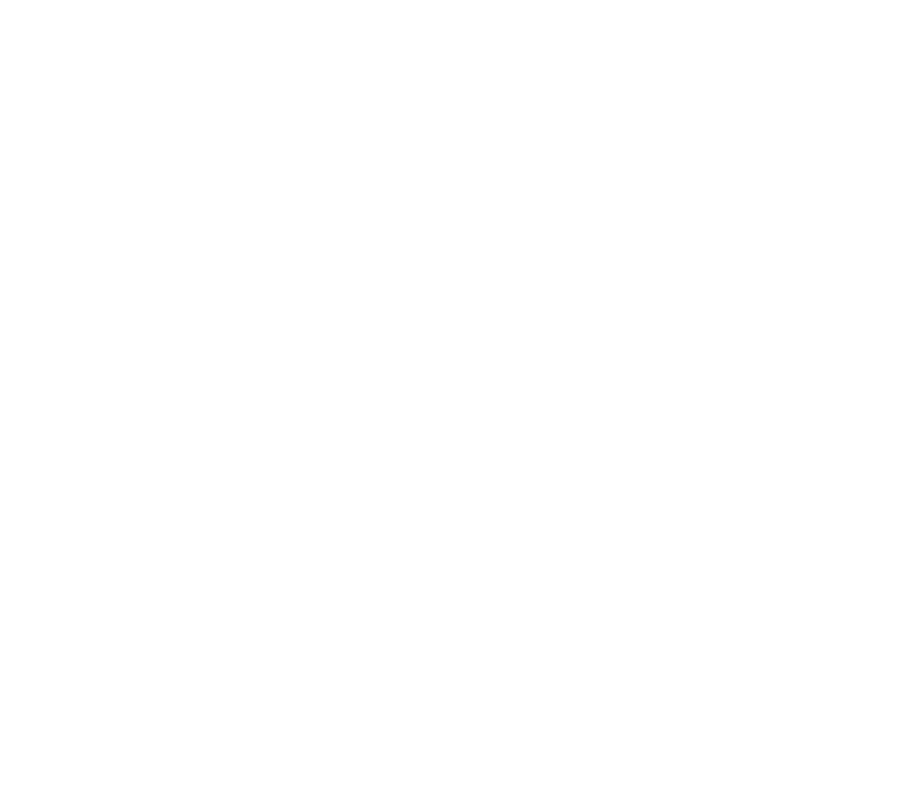
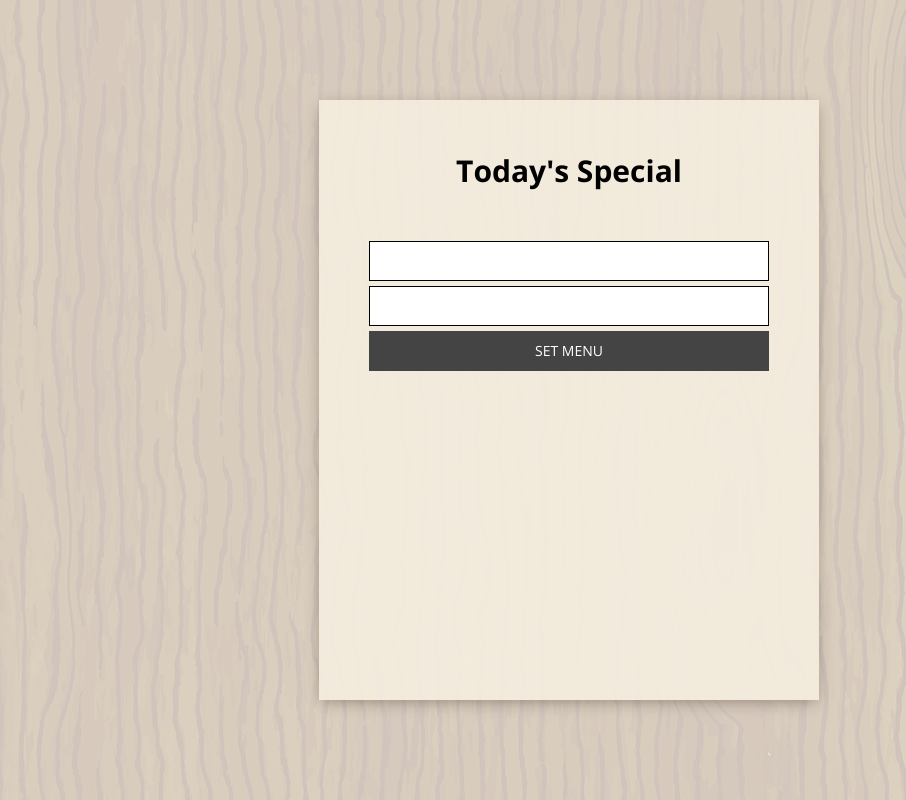
Before and after one commit to Chloe-O/todays-special, a plain HTML site: page index.html in a window 1280 px wide. Shown: the whole page, without its empty margins (71-977 px from the left). Drawn offline with nearby package versions, Linux system fonts and the light colour scheme.

Commit message:
begin styling

```diff
--- a/index.html
+++ b/index.html
@@ -7,7 +7,16 @@
     <link rel="stylesheet" href="/style.css" type="text/css">
 </head>
 <body>
+    <div id="menu-container">
+<h2>Today's Special</h2>
+<p id="todaysSpecialIs"></p>
 
+<div id="inputs">
+    <input type="text" id="menuItem" name="menuItem">
+<input type="number" id="menuPrice" name="menuPrice">
+<a href="#" id="setTheMenu">set menu</a>
+</div>
+    </div>
     <script src="/script.js"></script>
 </body>
 </html>
--- a/script.js
+++ b/script.js
@@ -1,32 +1,33 @@
+const menuItem = document.getElementById('menuItem').value;
+const menuPrice = document.getElementById('menuPrice').value;
+let setTheMenu = document.getElementById('setTheMenu');
+
 const menu = {
     _meal: '',
     _price: 0,
 
-    set meal(mealToCheck) {
-        if (typeof mealToCheck === 'string') {
-            return this._meal = mealToCheck;
+    set meal(menuItem) {
+        if (typeof menuItem === 'string') {
+            return this._meal = menuItem;
         }
     },
-    set price(priceToCheck) {
-        if (typeof priceToCheck === 'number') {
-            return this._price = priceToCheck;
+    set price(menuPrice) {
+        if (typeof menuPrice === 'number') {
+            return this._price = menuPrice;
         }
     },
 
     get todaysSpecial() {
         if (this._meal && this._price) {
             return `Today's special is ${this._meal} for £${this._price.toFixed(2)}`
+
         } else {
             return `Error! Please make sure the meal and price for today's special has been set.`
         }
     }
 };
 
-
-menu.meal = 'Lasagne';
-menu.price = 7.50;
-
-console.log(menu._price);
-console.log(menu._meal);
-
-console.log(menu.todaysSpecial);
+setTheMenu.addEventListener('click', () => {
+console.log(menuItem);
+console.log(menuPrice);
+});
--- a/style.css
+++ b/style.css
@@ -0,0 +1,80 @@
+@import url('https://fonts.googleapis.com/css2?family=Open+Sans:wght@400;700&display=swap');
+
+* {
+    box-sizing: border-box;
+    margin: 0;
+    padding: 0;
+}
+
+html {
+    height: 100%;
+}
+
+body {
+    position: relative;
+    height: 100%;
+    width: 100%;
+    font-family: 'Open Sans', sans-serif;
+}
+
+body::before {
+    position: absolute;
+    content: "";
+    background: url(/assets/wood-texture.jpg);
+    height: 100%;
+    width: 100%;
+    top: 0;
+    left: 0;
+    opacity: 0.3;
+    filter: brightness(70%);
+    z-index: -1;
+}
+
+
+#menu-container {
+    position: absolute;
+    top: 0;
+    bottom: 0;
+    left: 0;
+    right: 0;
+    margin: auto;
+    height: 600px;
+    width: 500px;
+    background: rgba(245, 239, 224, 0.9);
+    box-shadow: 0px 4px 15px -3px rgb(41, 27, 8, 0.4);
+    padding: 50px;
+
+    & h2 {
+        text-align: center;
+        font-size: 30px;
+        margin: 0 0 50px 0;
+    }
+
+    & #inputs {
+        display: flex;
+        flex-direction: column;
+        gap: 5px;
+
+
+        & input {
+            display: block;
+            height: 40px;
+            font-size: 20px;
+            border-radius: 0;
+            border: 1px solid #000;
+            padding: 0 10px;
+        }
+
+        & a {
+            height: 40px;
+            line-height: 40px;
+            font-size: 14px;
+            display: block;
+            background: #444;
+            text-align: center;
+            text-decoration: none;
+            color: #fff;
+            text-transform: uppercase;
+        }
+    }
+}
```
Also changed, not shown: assets/wood-texture.jpg (added), 1 other file.
